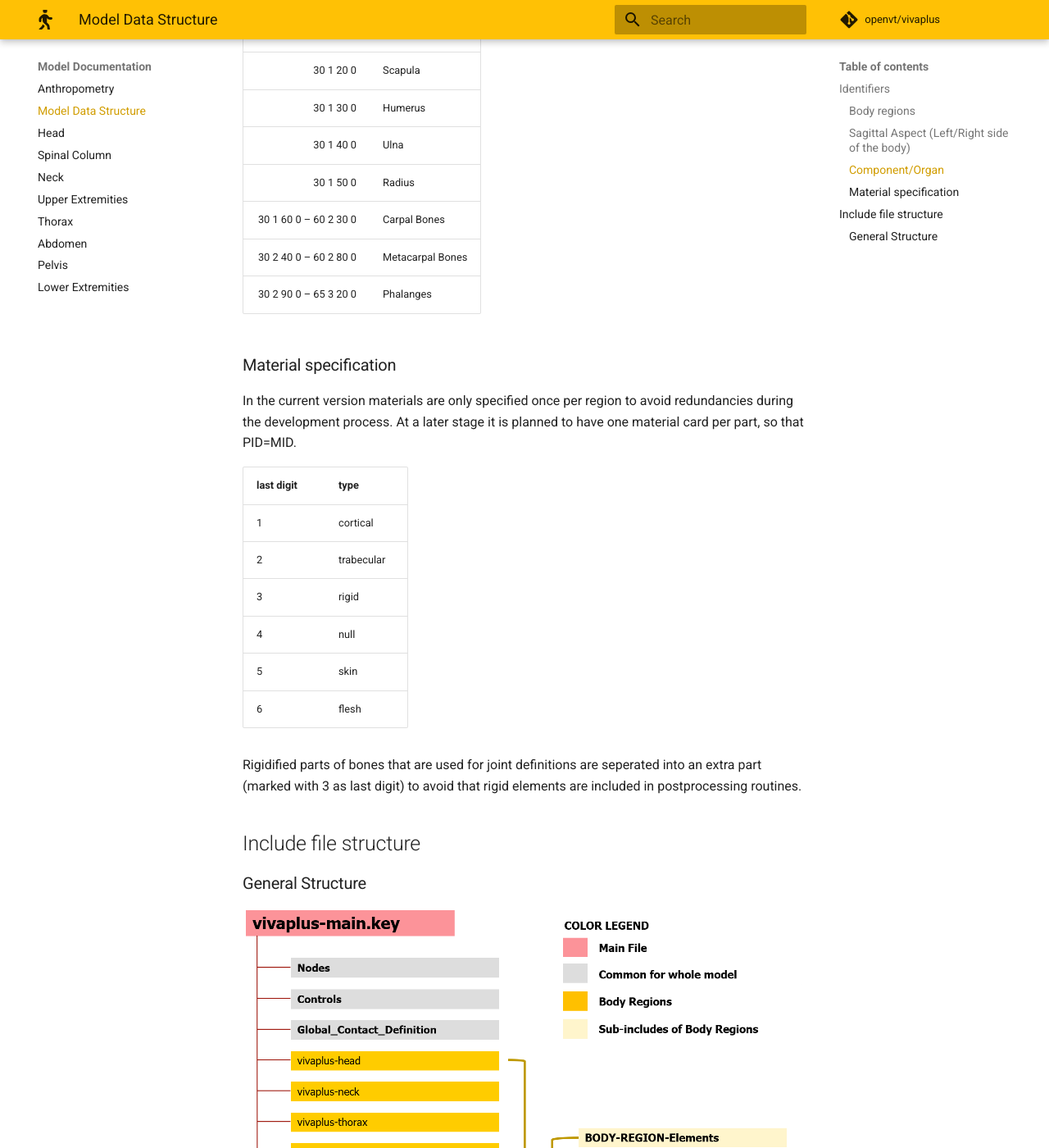
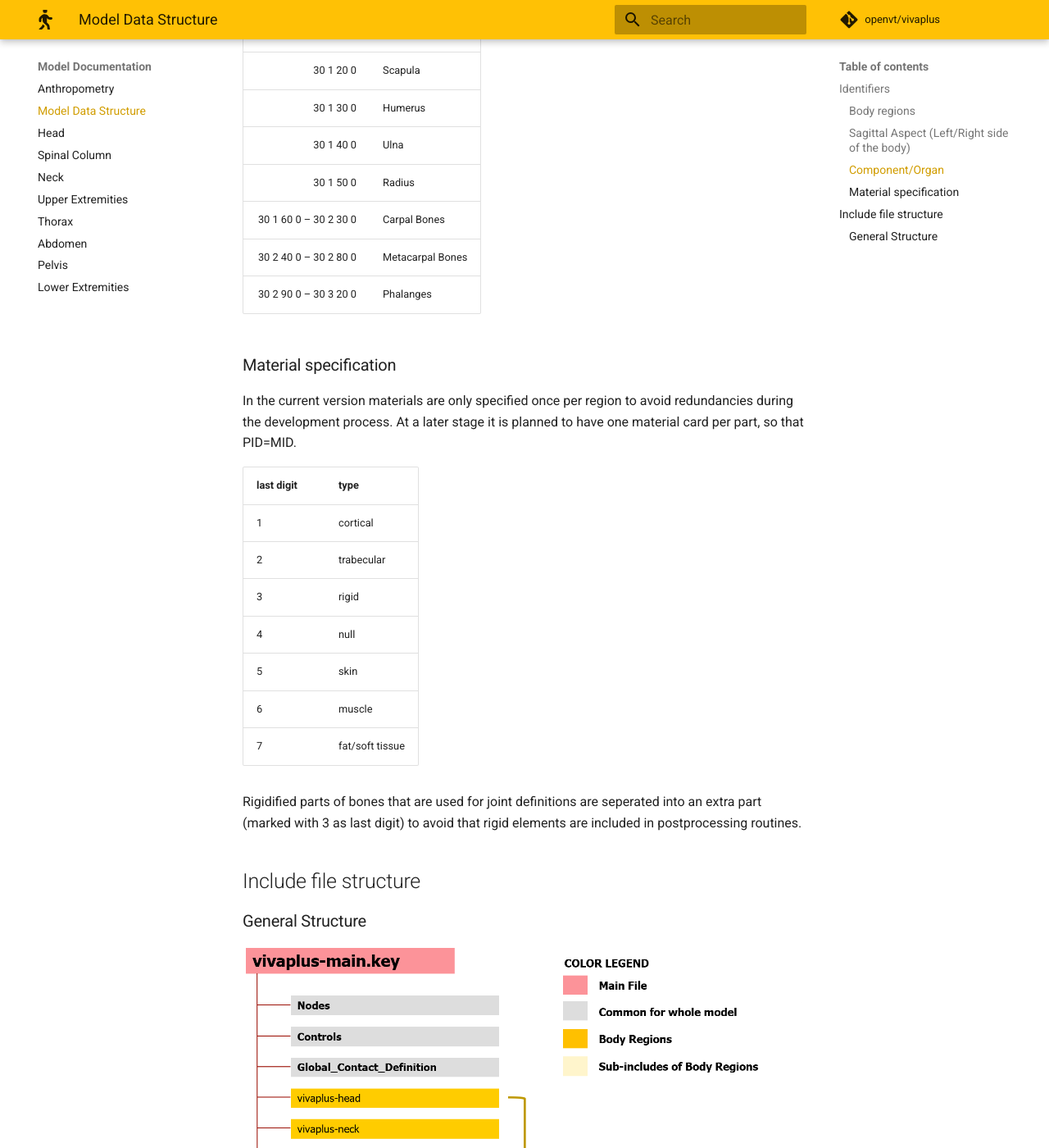
Before and after one commit to jobindjohn/vivaplus_v0.2, an MkDocs documentation site: the page built from docs/model-doc/10-model-data-structure.md, in a window 1280 px wide and 1400 px high, scrolled down 2675 px. Shown: the whole window at 82% size. Built offline with MkDocs 1.6.1 and Material for MkDocs 9.7.7, drawn with Linux system fonts in a browser that asks for light colours.

```diff
--- a/docs/model-doc/10-model-data-structure.md
+++ b/docs/model-doc/10-model-data-structure.md
@@ -29,7 +29,7 @@ to the body regions/components.** An overview of the numbering scheme is given b
 The whole body is segmented into seven regions to define the body region identifiers.
 
 | **Identifier** | **Body Region**   |
-| --------------:| ----------------- |
+|---------------:|-------------------|
 |              1 | Head              |
 |              2 | Neck              |
 |              3 | Upper Extremities |
@@ -46,10 +46,10 @@ The torso is divided into three regions: thoracic, abdominal, and pelvic segment
 
 The position of the anatomical entity with respect to the mid-sagittal plane, i.e. left or right side of body, is described by the second digit of the identifier.
 
-**Sagittal Aspect**|**Sagittal Aspect**
-:-----:|:-----:
-X 0 XXX X |Left
-X 5 XXX X |Right
+**Sagittal Aspect** | **Sagittal Aspect**
+:------------------:|:------------------:
+     X 0 XXX X      |        Left
+     X 5 XXX X      |        Right
 
 The left and right extremities follow the same numbering scheme, rather than separate body region identifier. Hence, symmetric components will have identifiers that are offset by 50,000.
 
@@ -70,28 +70,29 @@ The third and fourth digits of the identifier is used to describe components/org
 The component identifier for a body region is numbered in increasing order from superior to inferior direction. If multiple components are present at the same level, the components are numbered from the medial to lateral direction in the supine position and anterior to posterior.
 An example of the left upper extremity skeletal system is given below.
 
-**Component Identifier**|**Description**
------:|:-----
-30 1 10 0 | Clavicle
-30 1 20 0 | Scapula
-30 1 30 0|Humerus
-30 1 40 0|Ulna
-30 1 50 0|Radius
-30 1 60 0 – 60 2 30 0|Carpal Bones
-30 2 40 0 – 60 2 80 0|Metacarpal Bones
-30 2 90 0 – 65 3 20 0|Phalanges
+**Component Identifier** | **Description**
+------------------------:|:----------------
+               30 1 10 0 | Clavicle
+               30 1 20 0 | Scapula
+               30 1 30 0 | Humerus
+               30 1 40 0 | Ulna
+               30 1 50 0 | Radius
+   30 1 60 0 – 30 2 30 0 | Carpal Bones
+   30 2 40 0 – 30 2 80 0 | Metacarpal Bones
+   30 2 90 0 – 30 3 20 0 | Phalanges
 
 ### Material specification
 In the current version materials are only specified once per region to avoid redundancies during the development process. At a later stage it is planned to have one material card per part, so that PID=MID.
 
-| last digit | type       |
-| ---------- | ---------- |
-| 1          | cortical   |
-| 2          | trabecular |
-| 3          | rigid      |
-| 4          | null       |
-| 5          | skin       |
-| 6          | flesh      |
+| last digit | type            |
+|------------|-----------------|
+| 1          | cortical        |
+| 2          | trabecular      |
+| 3          | rigid           |
+| 4          | null            |
+| 5          | skin            |
+| 6          | muscle          |
+| 7          | fat/soft tissue |
 
 Rigidified parts of bones that are used for joint definitions are seperated into an extra part (marked with 3 as last digit) to avoid that rigid elements are included in postprocessing routines.
 
```
Also changed, not shown: docs/contributor-guide/70-documentation-guidelines.md (added, +171 -0 lines), docs/contributor-guide/70-documentation-guideliness.md (deleted, +0 -176 lines), docs/model-doc/35-upper-extremities.md (+42 -15 lines).
